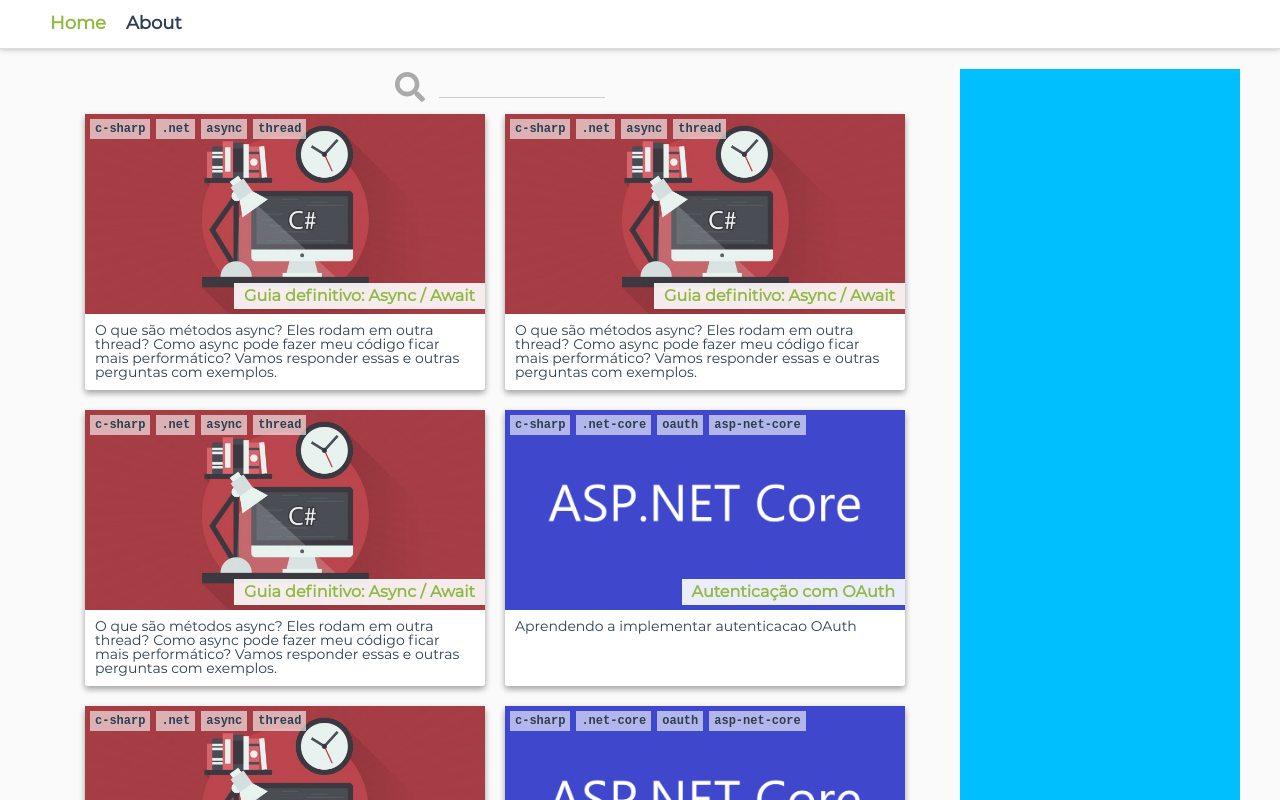
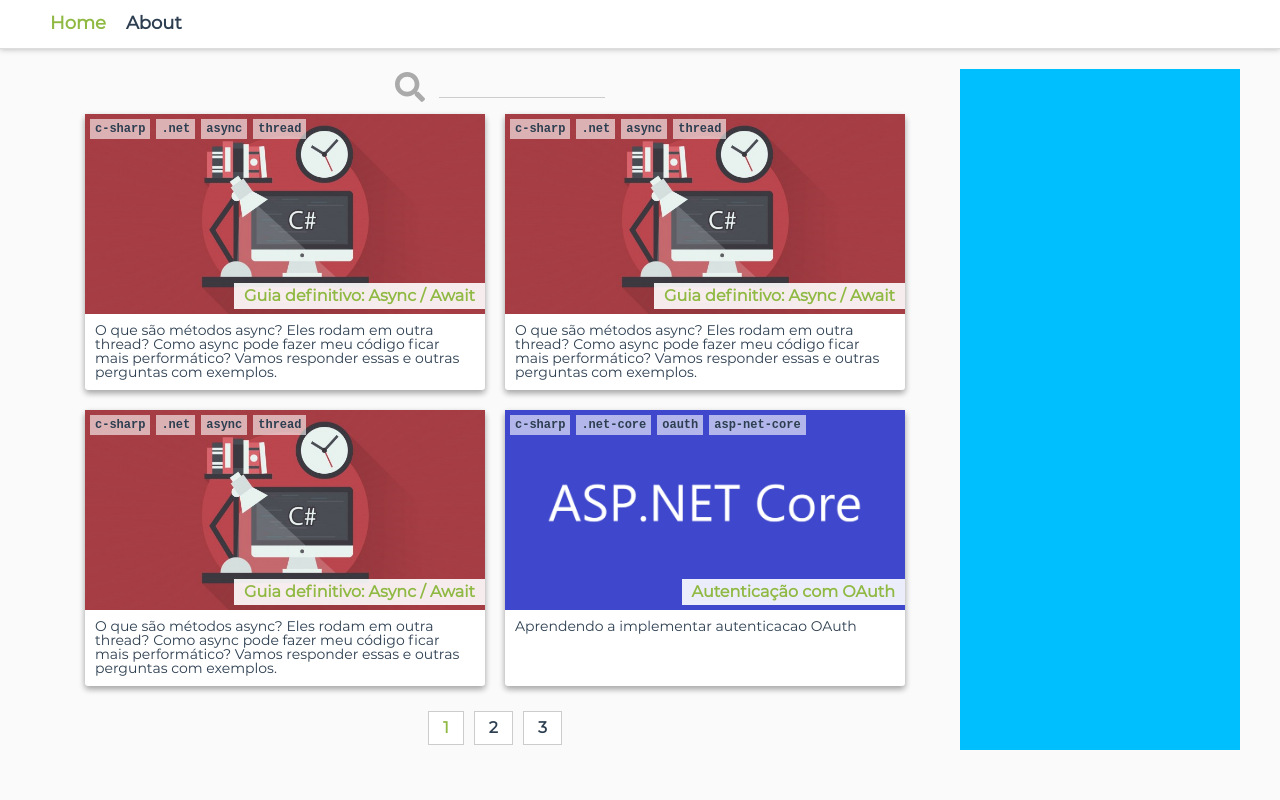
Before and after one commit to Menighin/menighin-dev, a Vue app: page / in a window 1280 px wide. Shown: the top 800 px of the page. Built offline with nearby package versions, Linux system fonts and the light colour scheme.

Commit message:
Articles Pagination

```diff
--- a/src/App.vue
+++ b/src/App.vue
@@ -48,7 +48,7 @@
 						color: #2c3e50;
 						text-decoration: none;
 
-						&.router-link-exact-active {
+						&.router-link-active {
 							color: $highlight-color;
 							text-decoration: none;
 						}
@@ -65,6 +65,4 @@
 
 	}
 
-	// @import url('https://fonts.googleapis.com/css?family=Montserrat');
-
 </style>
--- a/src/views/Home.vue
+++ b/src/views/Home.vue
@@ -6,7 +6,12 @@
 				<i> <font-awesome-icon icon="search" /></i> <input type="text" v-model="search">
 			</div>
 			<div class="articles">
-				<article-preview v-for="(a, i) in filteredArticles" :key="`a-${i}-${a.name}`" :article="a" @tag-click="tagClick"/>
+				<article-preview v-for="(a, i) in paginatedArticles" :key="`a-${i}-${a.name}`" :article="a" @tag-click="tagClick"/>
+			</div>
+			<div class="pagination">
+				<ul class="pages">
+					<li v-for="p in pages" :key="p" :class="{active: p == selectedPage}" @click="paginate(p)">{{p}}</li>
+				</ul>
 			</div>
 		</div>
 		<div class="right-pane">
@@ -21,6 +26,8 @@
 import CSharpAsync from '@/components/articles/CSharpAsync';
 import DotNetCoreOAuth from '@/components/articles/DotNetCoreOAuth';
 
+const ITEMS_PER_PAGE = 4;
+
 export default {
 	name: 'home',
 	components: {
@@ -29,25 +36,36 @@
 	data() {
 		return {
 			articles: [CSharpAsync, CSharpAsync, CSharpAsync, DotNetCoreOAuth, CSharpAsync, DotNetCoreOAuth, DotNetCoreOAuth, DotNetCoreOAuth, CSharpAsync],
-			search: ''
+			search: '',
+			selectedPage: 1
 		}
 	},
 	methods: {
 		tagClick(tag) {
 			this.search = tag;
+		},
+		paginate(p) {
+			this.selectedPage = p;
+			this.$router.push({query: {page: p}})
 		}
 	},
 	computed: {
 		filteredArticles() {
-			var self = this;
-			var filterFn = function(a) {
-				return a.methods.isVisible && a.methods.isVisible(self.search, a);
-			}
-			return this.articles.filter(filterFn);
+			return this.articles.filter(a => a.methods.isVisible && a.methods.isVisible(this.search, a));
+		},
+		pages() {
+			const nPages = Math.ceil(this.filteredArticles.length / ITEMS_PER_PAGE);
+			const pages = [];
+			for (let i = 1; i <= nPages; i++)
+				pages.push(i);
+			return pages;
+		},
+		paginatedArticles() {
+			return this.filteredArticles.slice((this.selectedPage - 1) * ITEMS_PER_PAGE, this.selectedPage * ITEMS_PER_PAGE);
 		}
 	},
 	created() {
-		console.log(this.articles[0]);
+		this.selectedPage = this.$route.query.page || 1;
 	}
 }
 </script>
@@ -96,6 +114,37 @@
 					flex-grow: 1;
 				}
 			}
+
+			.pagination {
+				margin-top: 10px;
+				text-align: center;
+				ul {
+					list-style: none;
+					li {
+						cursor: pointer;
+						display: inline-block;
+						padding: 8px 14px;
+						border: 1px solid #ccc;
+						margin: 5px;
+						background: white;
+						font-weight: bold;
+						transition: all .3s ease-in-out;
+
+						&:hover {
+							background: $highlight-color;
+							color: white;
+							transition: all .3s ease-in-out;
+						}
+
+						&.active {
+							color: $highlight-color;
+							&:hover {
+								color: white;
+							}
+						}
+					}
+				}
+			}
 		}
 
 		.right-pane {
```
